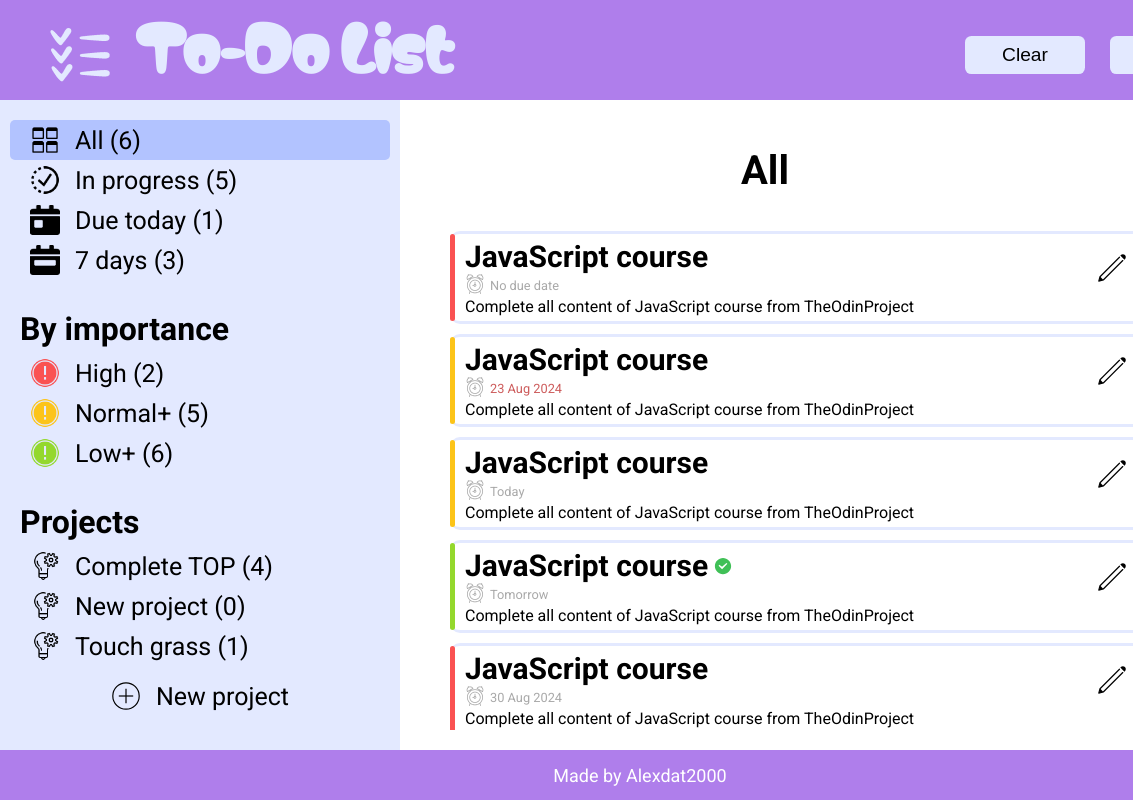
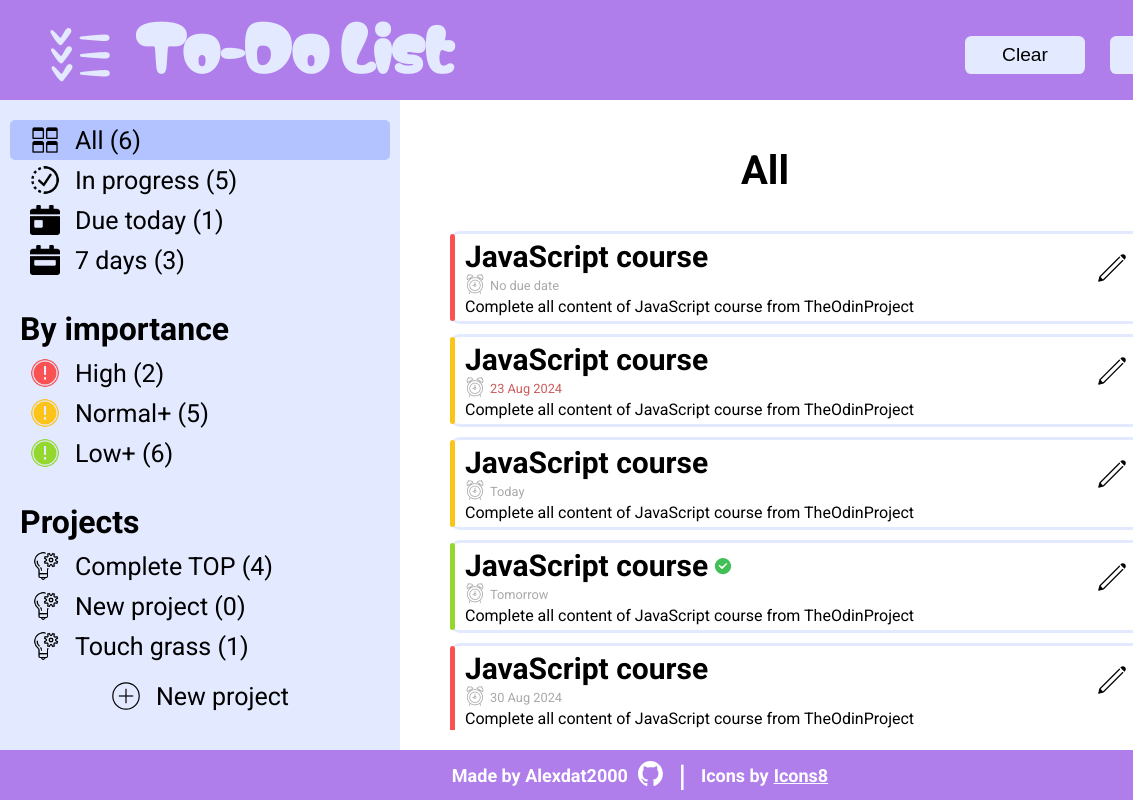
Before and after one commit to alexdat2000-odin-projects/odin-todo-list, a website built with webpack: page src/template.html in a window 1280 px wide. Shown: the full height of the page, 0-1133 px from the left. Built offline with nearby package versions, Linux system fonts and the light colour scheme; files whose address does not match are found by name.

Commit message:
Footer content

```diff
--- a/src/style_footer.css
+++ b/src/style_footer.css
@@ -1,11 +1,29 @@
+#footer {
+  grid-area: footer;
 
-#footer {
   display: flex;
   justify-content: center;
   align-items: center;
+
   color: white;
   font-size: 18px;
+  font-weight: bold;
   font-family: Roboto, sans-serif;
+
   background: #af7eeb;
-  grid-area: footer;
 }
+
+#github-link {
+  margin-inline: 10px;
+}
+
+#footer-sep {
+  margin-left: 5px;
+  margin-right: 15px;
+  font-size: 30px;
+}
+
+#icons-link {
+  color: white;
+  margin-left: 5px;
+}
--- a/src/template.html
+++ b/src/template.html
@@ -34,6 +34,10 @@
     </div>
     <div id="footer">
       Made by Alexdat2000
+      <a href="https://github.com/Alexdat2000" id="github-link"><img src="static/github-mark-white.svg" alt="github"
+                                                                     height="25px"></a>
+      <div id="footer-sep">|</div>
+      Icons by <a href="https://icons8.com/" id="icons-link">Icons8</a>
     </div>
   </body>
 </html>
```
Also changed, not shown: src/static/github-mark-white.svg (added).
